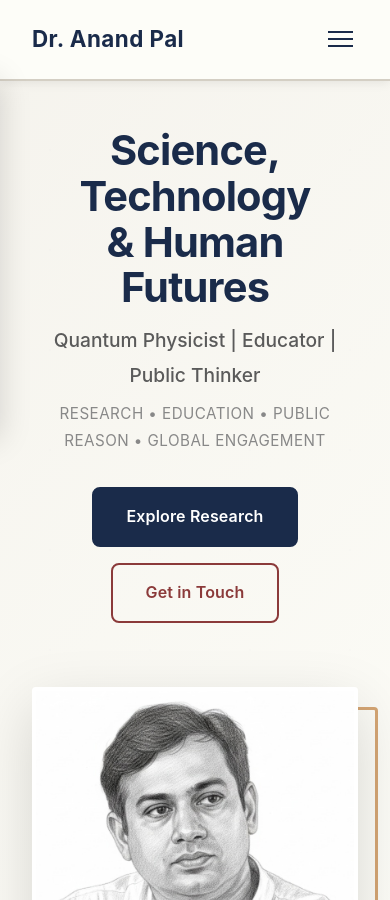
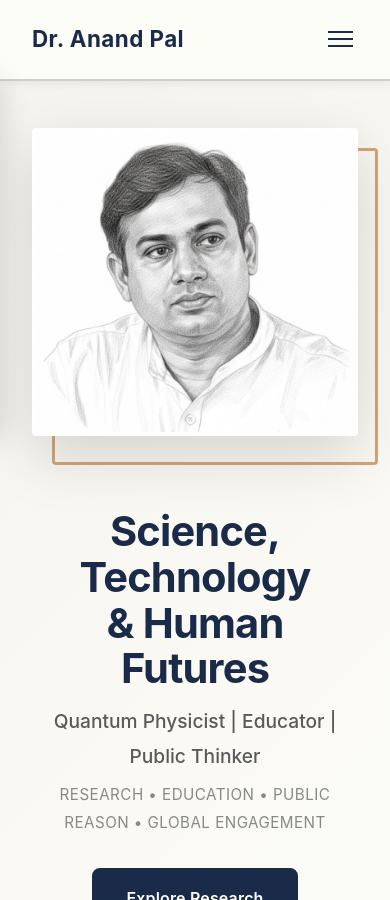
Before and after one commit to anandpal-in/anandpal-in.github.io, a Jekyll site: the page built from index.html, in a window 390 px wide and 900 px high. Built offline with Jekyll 4.4.1, drawn with Linux system fonts in a browser that asks for light colours.

Commit message:
image order in hero-mobile

```diff
--- a/assets/css/styles.css
+++ b/assets/css/styles.css
@@ -216,7 +216,6 @@ a:hover {
 }
 
 /* Hero Section */
-/* Fix 2 — Hero hierarchy: dominant H1 → muted tagline → secondary details */
 .hero {
     min-height: 90vh;
     display: flex;
@@ -1499,6 +1498,10 @@ textarea {
         text-align: center;
     }
 
+	.hero-image {
+    order: -1;
+	}
+
     .hero-cta {
         justify-content: center;
     }
@@ -1546,11 +1549,7 @@ textarea {
         align-self: flex-start;
     }
 
-    /* ── Mobile Nav Spacing Fix ──
-       Fixed navbar is ~64px tall on mobile. All inner pages
-       (About, Research & Teaching, Insights, Leadership, Contact)
-       need enough top padding so content clears the navbar.
-       Adjust --nav-height-mobile in :root if you change nav height. */
+    /* ── Mobile Nav Spacing Fix ── */
 
     .page-header {
         padding-top: calc(var(--nav-height-mobile) + 2.5rem);
```
